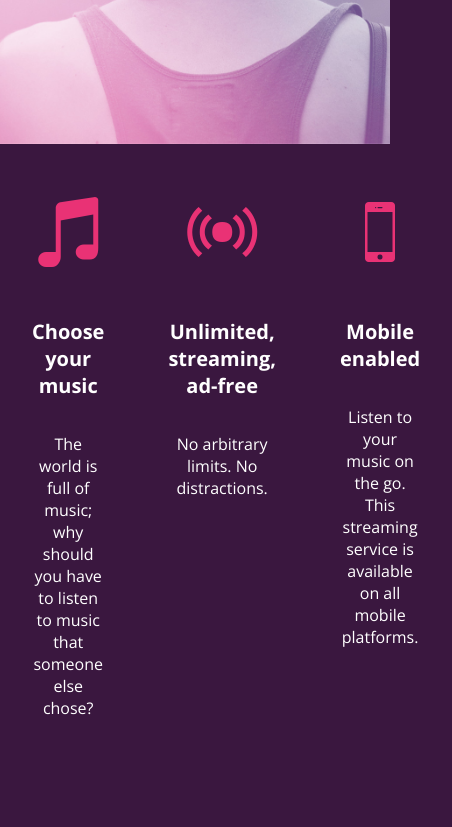
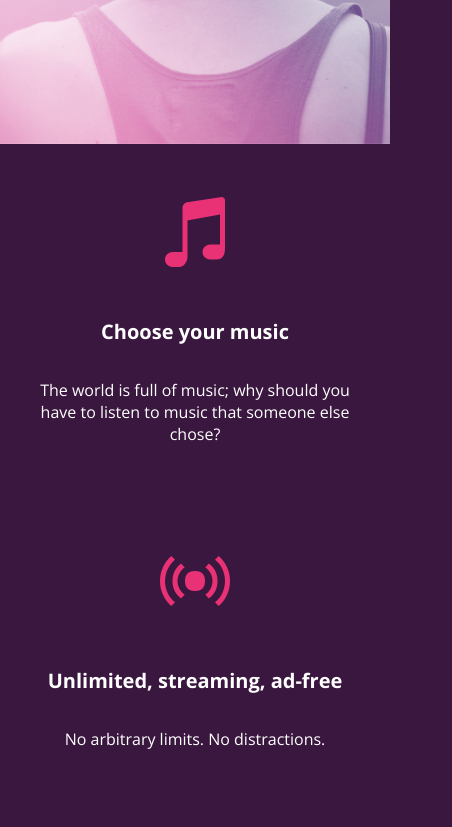
Before and after one commit to shatadipa/bloc-jams, a plain HTML site: page index.html in a window 390 px wide. Shown: the part 552-1379 px from the top of the page, 452 px wide, since content can reach past the window. Before the commit the page ends 1319 px from the top, so only its background shows below. Drawn offline with nearby package versions, Linux system fonts and the light colour scheme.

Commit message:
Responsiveness

```diff
--- a/index.html
+++ b/index.html
@@ -2,11 +2,14 @@
 <html>
 
 <head>
+  <meta name="viewport" content="width=device-width,initial-scale=1">
+
   <title>Bloc Jams</title>
   <link href="http://fonts.googleapis.com/css?family=Open+Sans:400,800,600,700,300" rel="stylesheet">
   <link href="http://code.ionicframework.com/ionicons/2.0.1/css/ionicons.min.css" rel="stylesheet">
   <link href="styles/normalize.css" rel="stylesheet">
   <link href="styles/main.css" rel="stylesheet">
+  <link href="styles/landing.css" rel="stylesheet">
 </head>
 
 <body class="landing">
@@ -21,21 +24,21 @@
     <!---hero content--->
   </header>
 
-  <section class="selling-points">
+  <section class="selling-points container clearfix">
     <!---selling points--->
-    <div class="point">
+    <div class="point column third">
       <span class="ion-music-note"></span>
       <h5 class="point-title">Choose your music</h5>
       <p class="point-description">The world is full of music; why should you have to listen to music that someone else chose?</p>
     </div>
 
-    <div class="point">
+    <div class="point column third">
       <span class="ion-radio-waves"></span>
       <h5 class="point-title">Unlimited, streaming, ad-free</h5>
       <p class="point-description">No arbitrary limits. No distractions.</p>
     </div>
 
-    <div class="point">
+    <div class="point column third">
       <span class="ion-iphone"></span>
       <h5 class="point-title">Mobile enabled</h5>
       <p class="point-description">Listen to your music on the go. This streaming service is available on all mobile platforms.</p>
--- /dev/null
+++ b/styles/landing.css
@@ -0,0 +1,58 @@
+body.landing{
+   background-color: rgb(58,23,63);
+
+}
+
+.hero-content{
+  position:relative;
+  min-height:600px;
+  background-image:url(../assets/images/bloc_jams_bg.jpg);
+  background-repeat:no-repeat;
+  background-position: center center;
+  background-size: cover;
+}
+
+.hero-content .hero-title {
+  position:absolute;
+  top:40%;
+  -webkit-transform:translateY(-50%);
+  -moz-transform:translateY(-50%);
+  -ms-transform:translateY(-50%);
+  transform:translateY(-50%);
+  width:100%;
+  text-align:center;
+  font-size:4rem;
+  font-weight:300;
+  text-transform:uppercase;
+  letter-spacing:0.5rem;
+  text-shadow: 1px 1px 0px rgb(58,23,63);
+}
+
+
+.selling-points {
+     position: relative;
+     /*display: table;*/
+     /* container class is taking care of providing width and centering the element*/
+}
+
+
+ .point {
+      /* display: table-cell; */
+      /* column class is taking care of floating the element to left and providing width */
+      position: relative;
+      padding: 2rem;
+      text-align: center;
+  }
+
+
+  .point .point-title{
+    font-size: 1.25rem;
+
+  }
+
+  .ion-music-note,
+  .ion-radio-waves,
+  .ion-iphone {
+     color: rgb(233,50,117);
+     font-size: 5rem;
+  }
--- a/styles/main.css
+++ b/styles/main.css
@@ -1,80 +1,72 @@
-html{
-  height:100%;/* makes sure our HTML takes up 100% of the browser window */
-  font-size:100%;
+*, *::before, *::after {
+  -moz-box-sizing: border-box;
+  -webkit-box-sizing: border-box;
+  /*Make sure that box width includes border and padding*/
+  box-sizing: border-box;
 }
 
-body{
-  font-family:Open Sans;
-  color:white;
-  min-height:100%;/* says the height of the body must be, at minimum, 100% of the window */
+html {
+  height: 100%;
+  /* makes sure our HTML takes up 100% of the browser window */
+  font-size: 100%;
 }
-
-body.landing{
-   background-color: rgb(58,23,63);
-
+body {
+  font-family: Open Sans;
+  color: white;
+  min-height: 100%;
+  /* says the height of the body must be, at minimum, 100% of the window */
 }
 .navbar {
   padding: 0.5rem;
-     background-color: rgb(101,18,95);
+  background-color: rgb(101, 18, 95);
 }
 
 /*descendant selector */
+
 .navbar .logo {
-     position: relative; /* positioning will be explained in a resource */
+  position: relative;
+  /* positioning will be explained in a resource */
   left: 2rem;
 }
 
- .hero-content{
-position:relative;
-   min-height:600px;
-   background-image:url(../assets/images/bloc_jams_bg.jpg);
-   background-repeat:no-repeat;
-   background-position: center center;
-   background-size: cover;
-
+.container{
+  margin:0 auto;
+  max-width:64rem;
 }
 
-.hero-content .hero-title {
-  position:absolute;
-  top:40%;
-  -webkit-transform:translateY(-50%);
-  -moz-transform:translateY(-50%);
-  -ms-transform:translateY(-50%);
-  transform:translateY(-50%);
-  width:100%;
-  text-align:center;
-  font-size:4rem;
-  font-weight:300;
-  text-transform:uppercase;
-  letter-spacing:0.5rem;
-  text-shadow: 1px 1px 0px rgb(58,23,63);
+/* Medium screens */
+@media (min-width:640px) {
+  html {
+    font-size: 112%;
   }
 
-.selling-points{
-  position:relative;
-  display:table;
-  width:100%;
-  -webkit-box-sizing: border-box;
-  -moz-box-sizing: border-box;
-  box-sizing: border-box;
+  .column{
+    float:left;
+    padding-left: 1rem;
+    padding-right: 1rem;
   }
 
-.point {
-     display: table-cell;
-     position: relative;
-     width: 33.3%;
-     padding: 2rem;
-     text-align: center;
+  .column.full{width:100%;}
+  .column.two-thirds{width:66.7%;}
+  .column.half{width:50%;}
+  .column.third{width:33.3%;}
+  .column.fourth{width:25%;}
+  .column.flow-opposite{float:right;}
 }
 
- .point .point-title{
-   font-size: 1.25rem;
-
+/* Large screens */
+@media (min-width:1024px) {
+  html{
+    font-size:120%;
+  }
 }
 
- .ion-music-note,
-.ion-radio-waves,
-.ion-iphone {
-    color: rgb(233,50,117);
-    font-size: 5rem;
+.clearfix::before,
+.clearfix::after {
+   content: " ";
+   display: table;
 }
+
+.clearfix::after {
+   clear: both;
+}
```
Lines whose indentation alone changed are shown as unchanged.
